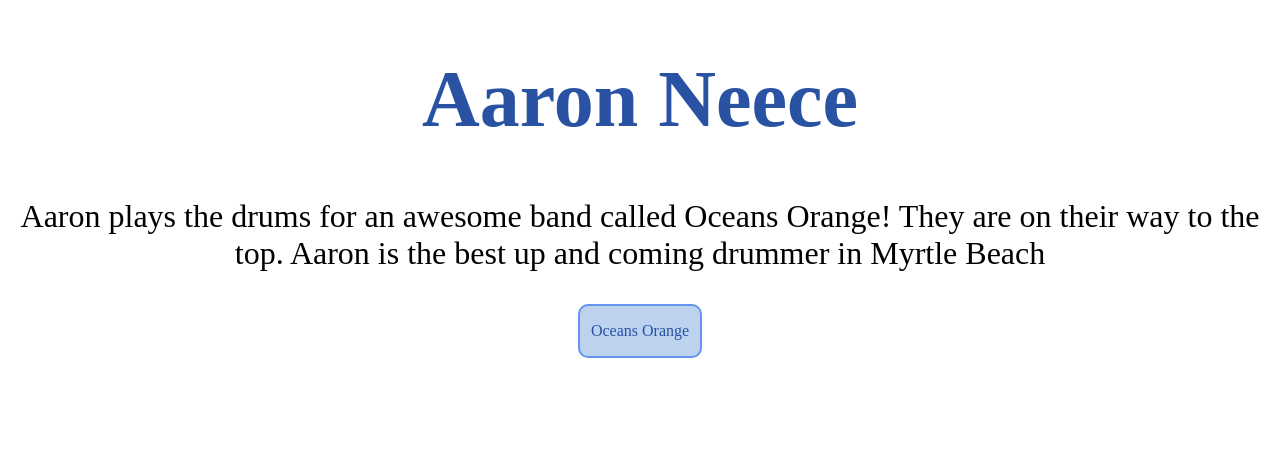
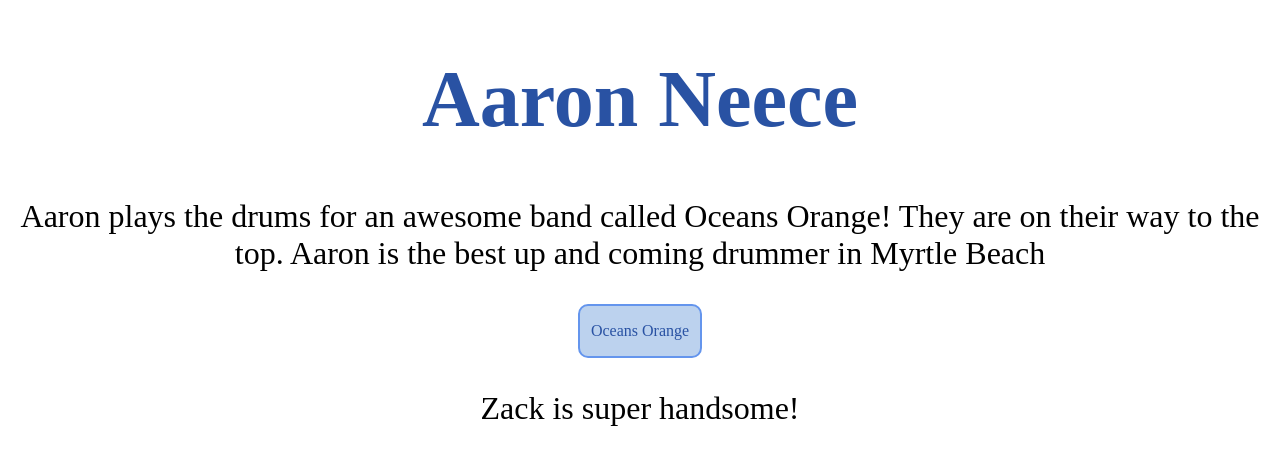
Before and after one commit to nomadd3v/tts1_frontend, a plain HTML site: page css_basics/Aaron.html in a window 1280 px wide. Drawn offline with Linux system fonts and the light colour scheme.

```diff
--- a/css_basics/Aaron.html
+++ b/css_basics/Aaron.html
@@ -16,5 +16,7 @@
         </div>
     </a>
 
+    <p>Zack is super handsome!</p>
+
 </body>
 </html>
```
